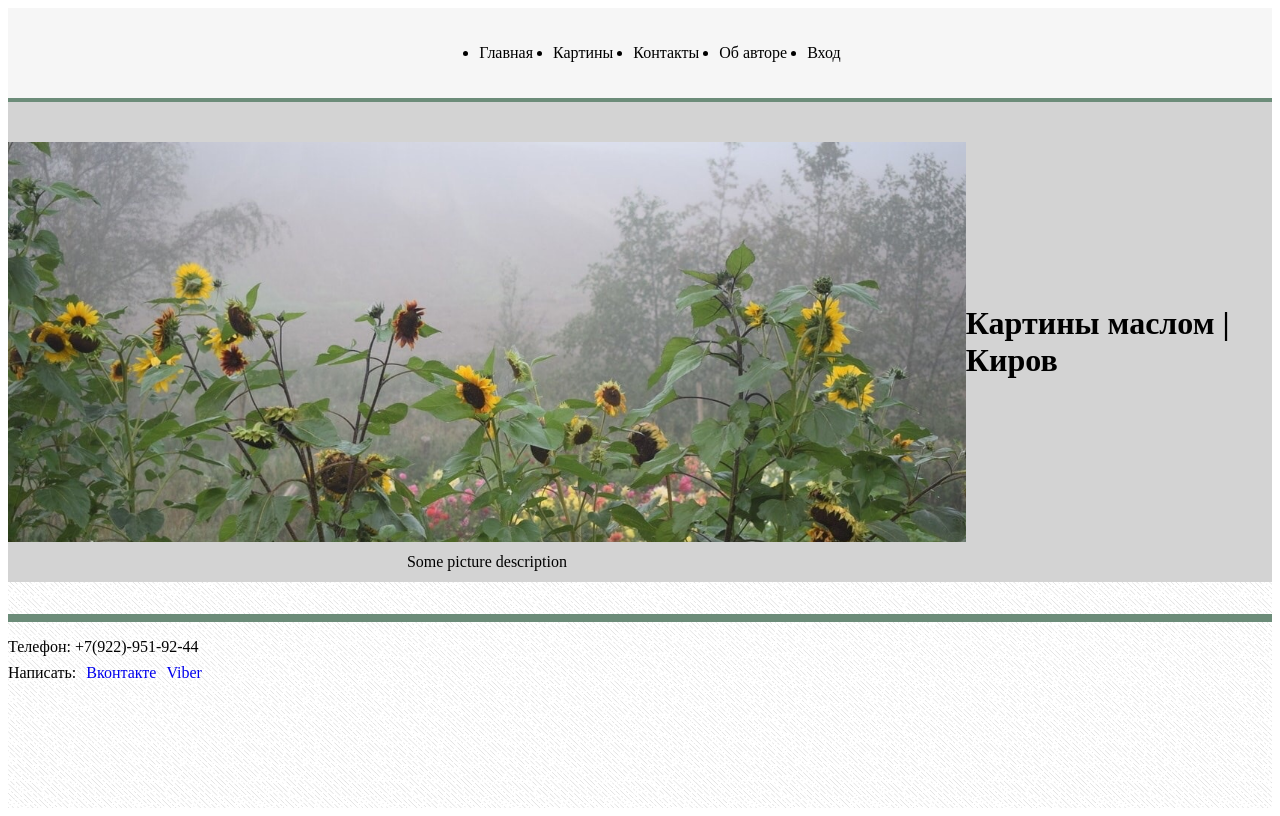
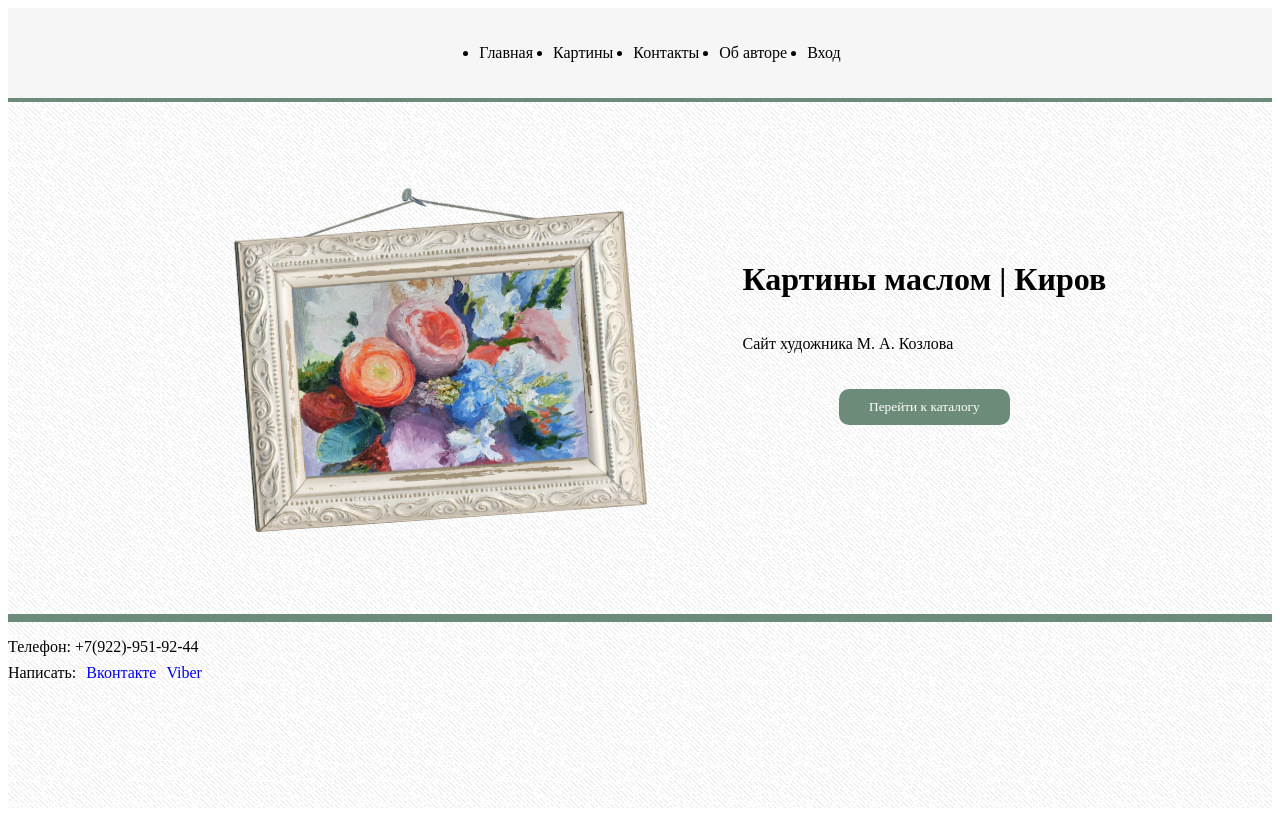
Before and after one commit to kotamikh/paintings-shop, a Vue app: page /home in a window 1280 px wide. Built offline with nearby package versions, Linux system fonts and the light colour scheme; a web font is replaced by a local one.

Commit message:
mainposter redesigned

```diff
--- a/src/components/MainPoster.vue
+++ b/src/components/MainPoster.vue
@@ -1,10 +1,13 @@
 <template>
   <div class="wrapper">
-    <figure>
-      <div class="picture-holder"></div>
-      <figcaption>Some picture description</figcaption>
-    </figure>
-    <h1 @click="router.push('/home')">Картины маслом | Киров</h1>
+    <div class="paint-in-frame">
+      <img :src="Frame" alt="painting">
+    </div>
+    <div class="main-text">
+      <h1>Картины маслом | Киров</h1>
+      <p>Сайт художника М. А. Козлова</p>
+      <button>Перейти к каталогу</button>
+    </div>
   </div>
 </template>
 
@@ -15,39 +18,51 @@ export default {
 </script>
 
 <script setup>
-
+import Frame from "@/assets/frame.png"
 </script>
 
 <style scoped>
 .wrapper {
-  width: 100%;
+  width: 90%;
   height: 100%;
+  margin: 0 auto;
 
-  display: flex;
-  align-items: center;
-  justify-content: center;
-  background-color: lightgray;
-}
-
-figure {
-  margin: 0;
-  width: 90%;
-  height: 50vh;
-}
-
-figcaption {
-  height: 5vh;
   display: flex;
   align-items: center;
   justify-content: center;
 }
 
-.picture-holder {
-  width: 100%;
-  height: 100%;
+.paint-in-frame {
+  display: flex;
+  justify-content: center;
 
-  background-size: cover;
-  background-repeat: no-repeat;
-  background-image: url('@/assets/main-poster.jpg');
+  min-width: 50%;
+  min-height: 50%;
+  transform: rotate(-4deg);
 }
+
+.paint-in-frame img {
+  width: 70%;
+}
+
+.main-text {
+  display: flex;
+  margin: 0 20px;
+  align-self: center;
+  align-items: start;
+  flex-direction: column;
+}
+
+button {
+  color: white;
+  background-color: var(--seagreen);
+
+  margin: 20px;
+  padding: 10px 30px;
+  align-self: center;
+
+  border: 0;
+  border-radius: 10px;
+}
+
 </style>
```
Also changed, not shown: src/assets/frame.png (added).
